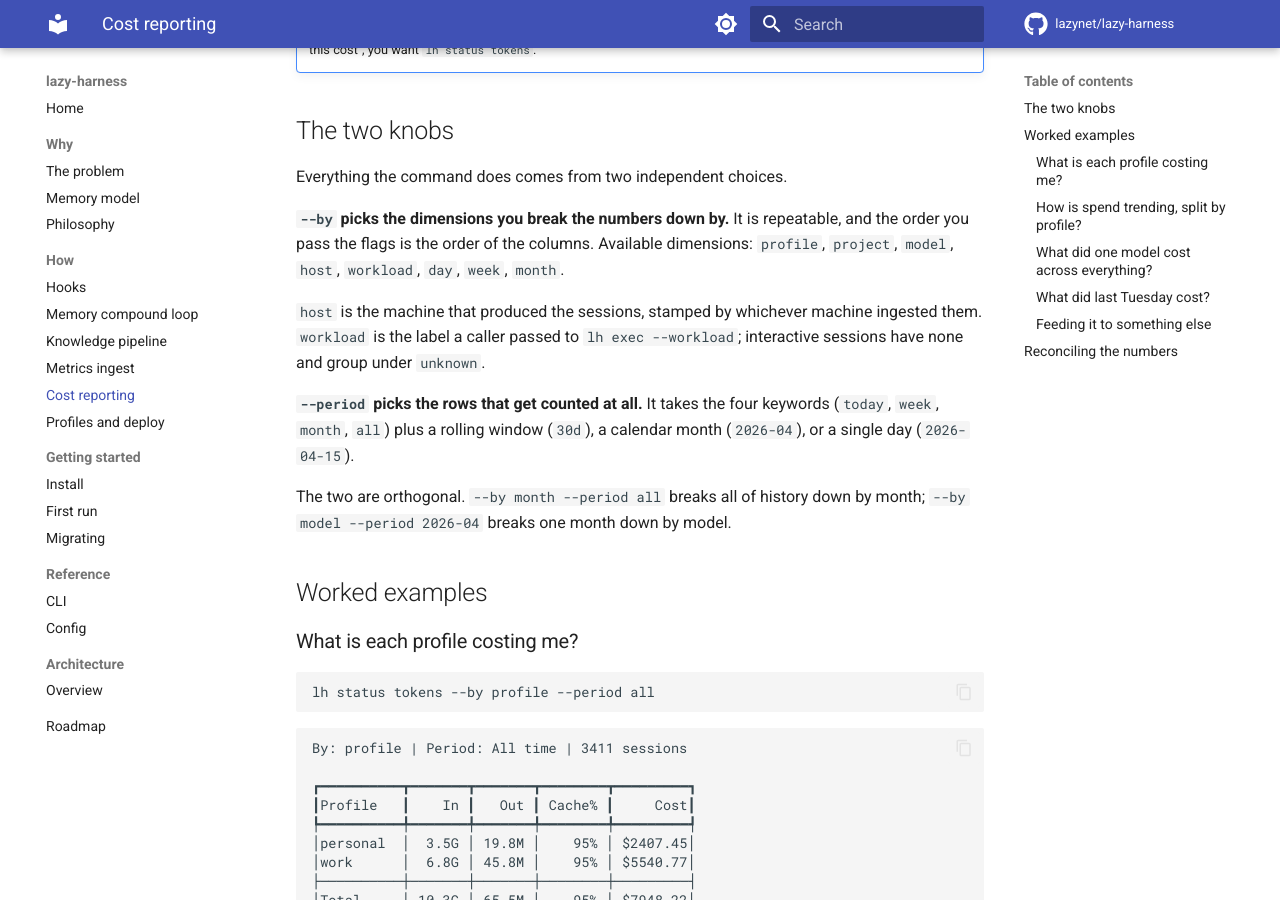
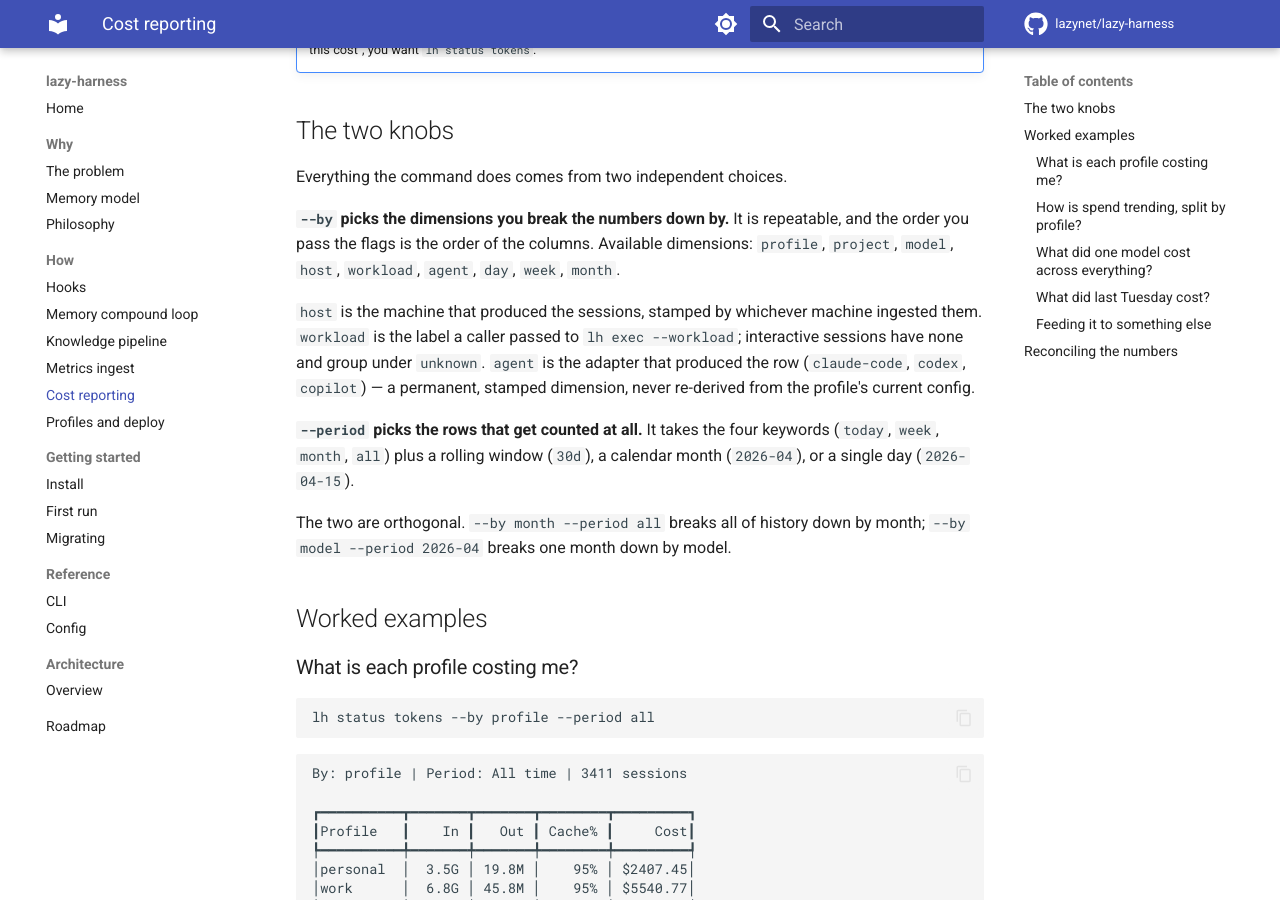
Before and after one commit to lazynet/lazy-harness, an MkDocs documentation site: the page built from docs/how/cost-reporting.md, in a window 1280 px wide and 900 px high, scrolled down 395 px. Built offline with MkDocs 1.6.1 and Material for MkDocs 9.7.7, drawn with Linux system fonts in a browser that asks for light colours; comment, search, counter and statistics services are not loaded.

Commit message:
docs: fix stale prose after Codex end-to-end (agent dimension, CodexAdapter, ingest.py, stop-verify-guard)

```diff
--- a/docs/how/cost-reporting.md
+++ b/docs/how/cost-reporting.md
@@ -20,12 +20,14 @@ Everything the command does comes from two independent choices.
 
 **`--by` picks the dimensions you break the numbers down by.** It is repeatable,
 and the order you pass the flags is the order of the columns. Available
-dimensions: `profile`, `project`, `model`, `host`, `workload`, `day`, `week`,
-`month`.
+dimensions: `profile`, `project`, `model`, `host`, `workload`, `agent`, `day`,
+`week`, `month`.
 
 `host` is the machine that produced the sessions, stamped by whichever machine
 ingested them. `workload` is the label a caller passed to `lh exec --workload`;
-interactive sessions have none and group under `unknown`.
+interactive sessions have none and group under `unknown`. `agent` is the adapter
+that produced the row (`claude-code`, `codex`, `copilot`) — a permanent,
+stamped dimension, never re-derived from the profile's current config.
 
 **`--period` picks the rows that get counted at all.** It takes the four
 keywords (`today`, `week`, `month`, `all`) plus a rolling window (`30d`), a
```
Also changed, not shown: docs/architecture/overview.md (+2 -1 lines), docs/how/hooks.md (+1 -1 lines), docs/how/metrics-ingest.md (+1 -1 lines), docs/reference/cli.md (+1 -1 lines), docs/reference/config.md (+1 -1 lines).
